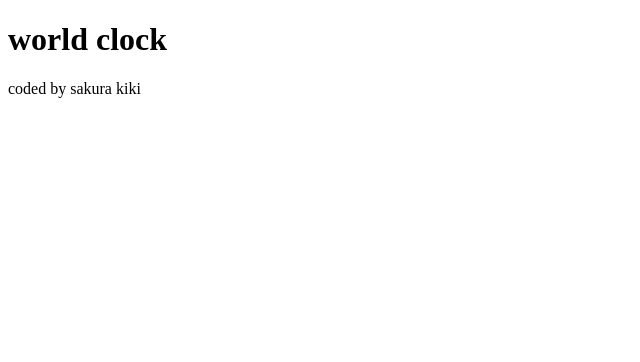
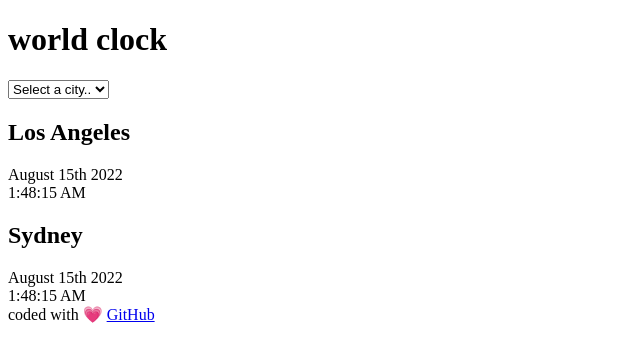
Before and after one commit to sakurakiki89/world-clock, a plain HTML site: page index.html in a window 1280 px wide. Shown: the whole page, without its empty margins (0-640 px from the left). Drawn offline with Linux system fonts and the light colour scheme.

Commit message:
added html basics

```diff
--- a/index.html
+++ b/index.html
@@ -7,8 +7,31 @@
     <title>world clock</title>
   </head>
   <body>
-    <h1>world clock</h1>
+    <div class="container">
+      <h1>world clock</h1>
+      <select>
+        <option value="">Select a city..</option>
+        <option value="">Paris</option>
+        <option value="">Tokyo</option>
+        <option value="">Lisbon</option>
+      </select>
+      <div class="city">
+        <h2>Los Angeles</h2>
+        <div class="date">August 15th 2022</div>
+        <div class="time">1:48:15 AM</div>
+      </div>
+      <div class="city">
+        <h2>Sydney</h2>
+        <div class="date">August 15th 2022</div>
+        <div class="time">1:48:15 AM</div>
+      </div>
+    </div>
+    <footer>
+      coded with 💗
+      <a href="https://github.com/sakurakiki89/world-clock" target="_blank"
+        >GitHub</a
+      >
+    </footer>
+    <script src="js/index.js"></script>
   </body>
-  <footer>coded by sakura kiki</footer>
-  <script src="js/index.js"></script>
 </html>
--- a/js/index.js
+++ /dev/null
@@ -1 +0,0 @@
-alert("hello");
```
